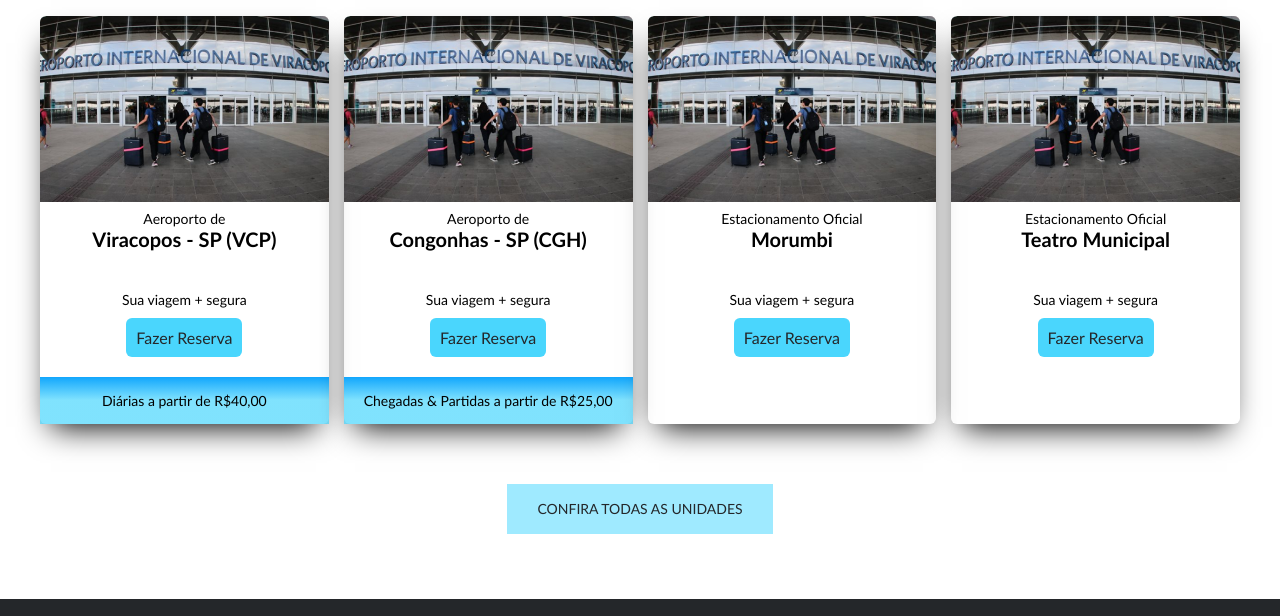
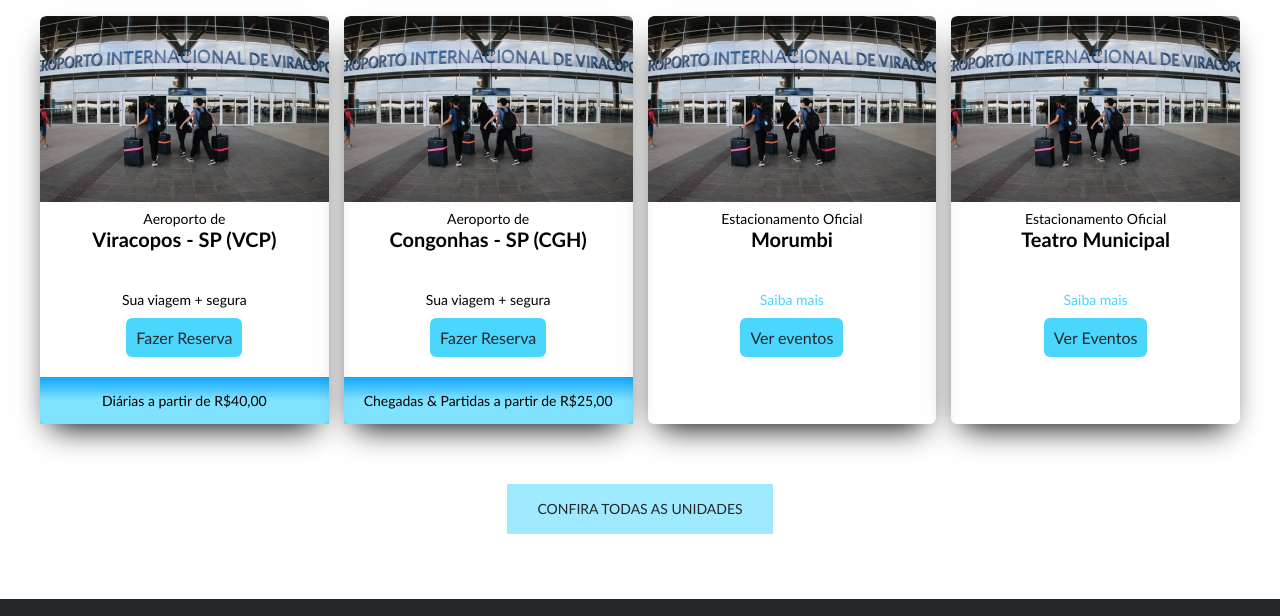
Before and after one commit to Nathan-maya/parking, a plain HTML site: page html/parking-reserva.html in a window 1280 px wide. Shown: the part 619-1235 px from the top of the page. Drawn offline with Linux system fonts and the light colour scheme; files whose address does not match are found by name.

Commit message:
feito alguns ajustes de margin e textos

```diff
--- a/css/reserva.css
+++ b/css/reserva.css
@@ -88,6 +88,13 @@
   background-color: #4ad6fd;
   border-radius: 6px;
 }
+.btn-reserva .saiba-mais{
+  font-weight: 400;
+  color: #4ad6fd;
+}
+.btn-reserva .saiba-mais:hover{
+  text-decoration: underline;
+}
 .card-valor-diaria {
   margin-top: 30px;
   padding: 15px;
--- a/html/parking-reserva.html
+++ b/html/parking-reserva.html
@@ -122,8 +122,8 @@
               <p class="title">Morumbi</p>
             </div>
             <div class="btn-reserva">
-              <p>Sua viagem + segura</p>
-              <a href="">Fazer Reserva</a>
+              <p class ="saiba-mais">Saiba mais</p>
+              <a href="">Ver eventos</a>
             </div>
           </div>
         </div>
@@ -138,8 +138,8 @@
               <p class="title">Teatro Municipal</p>
             </div>
             <div class="btn-reserva">
-              <p>Sua viagem + segura</p>
-              <a href="">Fazer Reserva</a>
+              <p class ="saiba-mais">Saiba mais</p>
+              <a href="">Ver Eventos</a>
             </div>
           </div>
         </div>
--- a/js/modules/carrossel.js
+++ b/js/modules/carrossel.js
@@ -10,7 +10,8 @@ export default function carrossel() {
       nextImage(event);
     }, time);
   }
-  function verificarClick() {
+  function verificarClick(event) {
+    if (event.type === "touchstart") event.preventDefault();
     setInterval(() => {
       radio.forEach((item, index) => {
         if (radio[index].checked) {
```
Also changed, not shown: html/unidades-congonhas-sp-cgh.html (+2 -2 lines), img/morumbi.webp (added), 1 other file.
